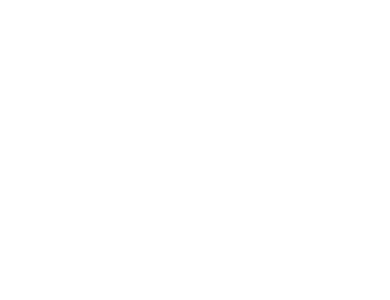
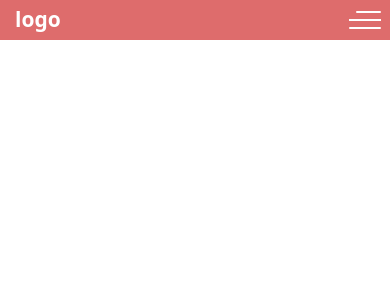
Before and after one commit to boumlik000/News, a React (Create React App) app: page /nav in a window 390 px wide. Before the commit this address had no page. Shown: the top 300 px of the page. Built offline with nearby package versions, Linux system fonts and the light colour scheme.

Commit message:
nav finisheed

```diff
--- a/src/components/card.jsx
+++ b/src/components/card.jsx
@@ -74,7 +74,7 @@
                   slide.id === activeSlideId ? 'active' : ''
                   }`} />
                   <h3 className='small_title-slide'>{slide.title}</h3>
-                  <span className='logo-home-profile'></span>
+                  <span className='logo-home-profile'>{slide.icon}</span>
               </div>
               </SwiperSlide>
           ))}
--- a/src/components/filteerdata/profilebox.jsx
+++ b/src/components/filteerdata/profilebox.jsx
@@ -1,26 +1,33 @@
+import {MdSportsBasketball} from 'react-icons/md'
+import {GoLaw} from 'react-icons/go'
+import {TbBusinessplan} from 'react-icons/tb'
 export const profileHome= [
     {
         id: 1,
         imageUrl: './img/img1.jpg',
         title: 'messi to miami,ronaldo to alnassr, boumlik to darhom',
-        description:'Lorem ipsum dolor sit amet, consectetur adipiscing elit. Ut vel lectus in diam porta pretium. Sed dignissim condimentum dui dignissim malesuada. Praesent sed sem sit amet quam bibendum porttitor quis sed dolor. Pellentesque habitant morbi tristique senectus et netus et malesuada fames ac turpis egestas. Vestibulum luctus, nisi ut vulputate tempus, nisl leo maximus tellus, malesuada consequat libero neque ut urna. Sed malesuada ornare dolor, placerat sodales sapien commodo nec. Vivamus rutrum ligula ut leo molestie tincidunt. Praesent id bibendum orci. Aliquam eget facilisis ex, vel tristique sapien. Nullam tempus vulputate augue, id eleifend nunc posuere ut. Suspendisse hendrerit nibh vel mauris fringilla, sed consequat libero egestas.'
+        description:'Lorem ipsum dolor sit amet, consectetur adipiscing elit. Ut vel lectus in diam porta pretium. Sed dignissim condimentum dui dignissim malesuada. Praesent sed sem sit amet quam bibendum porttitor quis sed dolor. Pellentesque habitant morbi tristique senectus et netus et malesuada fames ac turpis egestas. Vestibulum luctus, nisi ut vulputate tempus, nisl leo maximus tellus, malesuada consequat libero neque ut urna. Sed malesuada ornare dolor, placerat sodales sapien commodo nec. Vivamus rutrum ligula ut leo molestie tincidunt. Praesent id bibendum orci. Aliquam eget facilisis ex, vel tristique sapien. Nullam tempus vulputate augue, id eleifend nunc posuere ut. Suspendisse hendrerit nibh vel mauris fringilla, sed consequat libero egestas.',
+        icon:<MdSportsBasketball />,
       },
       {
         id: 2,
         imageUrl: './img/img2.jpg',
         title: 'Slide 2',
-        description:'dedscrtiption'
+        description:'dedscrtiption',
+        icon:<GoLaw />,
       },
       {
         id: 3,
         imageUrl: './img/img3.jpg',
         title: 'Slide 3',
-        description:'dedscrtiption'
+        description:'dedscrtiption',
+        icon:<TbBusinessplan />,
       },
       {
         id: 4,
         imageUrl: './img/img4.jpg',
         title: 'Slide 4',
-        description:'dedscrtiption'
+        description:'dedscrtiption',
+        icon:<MdSportsBasketball />,
       }
   ];
--- /dev/null
+++ b/src/components/nav.jsx
@@ -0,0 +1,29 @@
+import React, { useState } from "react";
+import "../styles/navbar.scss";
+
+const  NAVBAR =()=>{
+
+  const [isOpen,setIsOpne]= useState(false);
+
+  return(
+    <>
+      <div className="container">
+        <div className="Navbar">
+          <span className="nav-logo">logo</span>
+          <div className={`nav-items ${isOpen && "open"}`}>
+            <a href="/home">Home</a>
+            <a href="/politics">Politics</a>
+            <a href="/economics">Economics</a>
+            <a href="/sport">Sport</a>
+            <a href="/culture">culture</a>
+            <a href="/cinema">cinema</a>
+          </div>
+          <div className={`nav-toggle ${isOpen && "open"}`} onClick={()=> setIsOpne(!isOpen)}>
+              <div className="bar"></div>
+          </div>
+        </div>
+      </div>
+    </>
+  )
+}
+export default NAVBAR
--- a/src/index.jsx
+++ b/src/index.jsx
@@ -9,6 +9,7 @@
 import BTN from './components/btn';
 import CARD_NEWS_PROFILE from './components/card';
 import SEARCH from './components/serach';
+import NAVBAR from './components/nav';
 
 
 createRoot(document.getElementById('root')).render(
@@ -19,6 +20,7 @@
         <Route path='/btn' element={<BTN />} />
         <Route path='/card' element={<CARD_NEWS_PROFILE />} />
         <Route path='/search' element={<SEARCH />} />
+        <Route path='/nav' element={<NAVBAR />} />
       </Routes>
     </Router>
 );
--- a/src/pages/home.jsx
+++ b/src/pages/home.jsx
@@ -18,6 +18,9 @@
             <li className='mt-4'>
                 <Link to="/search"> search </Link>
              </li>
+            <li className='mt-4'>
+                <Link to="/nav"> navbar </Link>
+             </li>
         </ul>
       </nav>
       </>
--- a/src/styles/_variables.scss
+++ b/src/styles/_variables.scss
@@ -18,6 +18,10 @@
 
 body{
     color: $font-color;
+}*
+.container{
+    padding-right:0 ;
+    padding-left: 0;
 }
 .row >*{
     padding-left: 0;
@@ -27,3 +31,8 @@
     margin-left: 0 ;
     margin-right: 0 ;
 }
+@media (max-width:768px) {
+   .container{
+    max-width:768px;
+   }
+}
--- a/src/styles/card.scss
+++ b/src/styles/card.scss
@@ -11,7 +11,6 @@
     height: 100%;
     .swiper-slide {
       flex: 0 0 80%; /* Adjust the width as needed */
-      // margin-top: 50px;
       transition: transform 0.5s;
       object-fit: cover;
       height:auto;
@@ -53,10 +52,22 @@
             -webkit-line-clamp: 2;
             -webkit-box-orient: vertical;
         }
+        .logo-home-profile{
+          position: absolute;
+          top: 20%;
+          left: -5%;
+          font-size: 40px;
+          background-color: #fff;
+          padding: 5px;
+          border-radius: 50%;
+          display: flex;
+          justify-content: center;
+          align-items: center;
+          box-shadow: $shadow-card;
+
+        }
       }
     }
-
-
 
   }
 
@@ -190,15 +201,34 @@
             -webkit-line-clamp: 2;
             -webkit-box-orient: vertical;
           }
+          .logo-home-profile{
+            font-size: 40px;
+          }
         }
       }
     }
   }
-  @media (max-width:900px) {
+  @media (max-width:990px) {
     .row-card-home{
       height: 500px;
       margin-top: 20px;
     }
+    .swiper-main {
+      .swiper-slide{
+        .swiper-slide-content{
+          .img-slider {
+            max-height: 200px;
+          }
+          .logo-home-profile{
+            top: 25%;
+            font-size: 40px;
+          }
+        }
+      }
+    }
+
+
+
     .card-news-details{
       .card-news-card {
         width: 80%;
@@ -252,6 +282,11 @@
           }
           .small_title-slide{
             width: 60%;
+          }
+          .logo-home-profile{
+            top: -5%;
+            font-size: 40px;
+            left: 5%;
           }
         }
       }
@@ -313,6 +348,13 @@
         margin-top: 30px;
         margin-bottom: 20px;
         flex: 0 0 80%;
+        .swiper-slide-content {
+          .logo-home-profile{
+            top: 8%;
+            font-size: 35px;
+            left: 5%;
+          }
+        }
       }
     }
 
--- /dev/null
+++ b/src/styles/navbar.scss
@@ -0,0 +1,151 @@
+@import 'variables';
+.Navbar{
+  height: 40px;
+  display: flex;
+  justify-content: space-between;
+  align-items: center;
+  background: #de6c6c;
+
+  .nav-logo{
+    font-weight: 700;
+    font-size: 21px;
+    margin: 15px;
+    color: #fff;
+  }
+  .nav-items{
+    a{
+      color: #fff;
+      font-size: 16px;
+      text-decoration: none;
+      margin: 15px;
+      position: relative;
+      opacity: .9;
+      &:hover{
+        opacity: 1;
+        &::before{
+          content: "";
+          position: absolute;
+          left: 0;
+          bottom: 0;
+          width: 50%;
+          height: 2px;
+          background: #fff;
+          animation: slideIn .45s ease-in-out;
+        }
+      }
+
+
+    }
+
+  }
+  .nav-toggle{
+    display: none;
+  }
+
+}
+@media (max-width:768px) {
+  .Navbar{
+
+    .nav-items{
+      position: absolute;
+      display: flex;
+      flex-direction: column;
+      top: 40px;
+      background-color: #de6c6c;
+      width: 100%;
+      height: 60%;
+
+      transform: translatey(-100%);
+      transition: all .45s;
+      opacity: 0;
+      &.open{
+        border-bottom-left-radius: $radius;
+        border-bottom-right-radius: $radius;
+        transform: translatey(0);
+        box-shadow: $shadow-card;
+        opacity: 1;
+      }
+    }
+    .nav-toggle{
+      display: flex;
+      width: 50px;
+      height: 40px;
+      align-items: center;
+      justify-content: center;
+      cursor: pointer;
+      .bar{
+
+        position: relative;
+        width: 32px;
+        height: 2px;
+        background:#fff;
+        &::before,&::after{
+          content: "";
+          position: absolute;
+          height: 2px;
+          background-color: #fff;
+          border-radius: 2px;
+          transition: all .45s ease-in-out;
+        }
+        &::before{
+          width: 25px;
+          transform: translateY(-8px);
+          right: 0;
+        }
+        &::after{
+          width: 32px;
+          transform: translateY(8px);
+
+        }
+
+      }
+
+
+    }
+    .open{
+      .bar{
+        transform: translateX(-40px);
+        background: transparent;
+        &::before{
+          width: 32px;
+          transform: rotate(45deg) translate(26px, -26px);
+        }
+        &::after{
+          transform: rotate(-45deg) translate(26px, 26px);
+        }
+      }
+    }
+  }
+}
+
+
+
+
+
+
+
+
+
+
+
+
+
+
+
+
+
+
+
+
+
+
+
+
+@keyframes slideIn {
+  0% {
+    width: 0;
+  }
+  100% {
+    width: 50%;
+  }
+}
```
